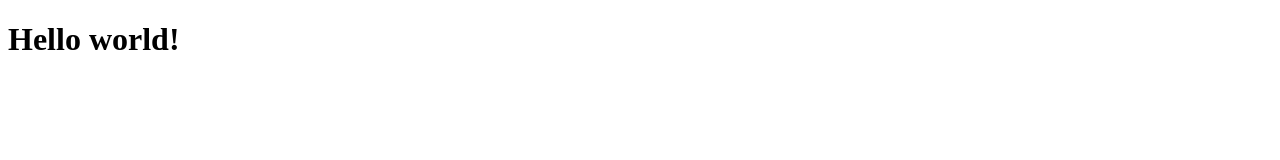
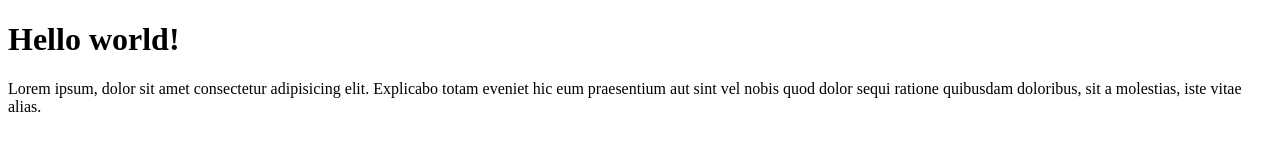
Before and after one commit to Taybe2/2409-TIA-GITIntro, a plain HTML site: page index.html in a window 1280 px wide. Drawn offline with Linux system fonts and the light colour scheme.

Commit message:
Added Lorem paragraph.

```diff
--- a/index.html
+++ b/index.html
@@ -7,6 +7,6 @@
 </head>
 <body>
     <h1>Hello world!</h1>
-
+    <p>Lorem ipsum, dolor sit amet consectetur adipisicing elit. Explicabo totam eveniet hic eum praesentium aut sint vel nobis quod dolor sequi ratione quibusdam doloribus, sit a molestias, iste vitae alias.</p>
 </body>
 </html>
```
